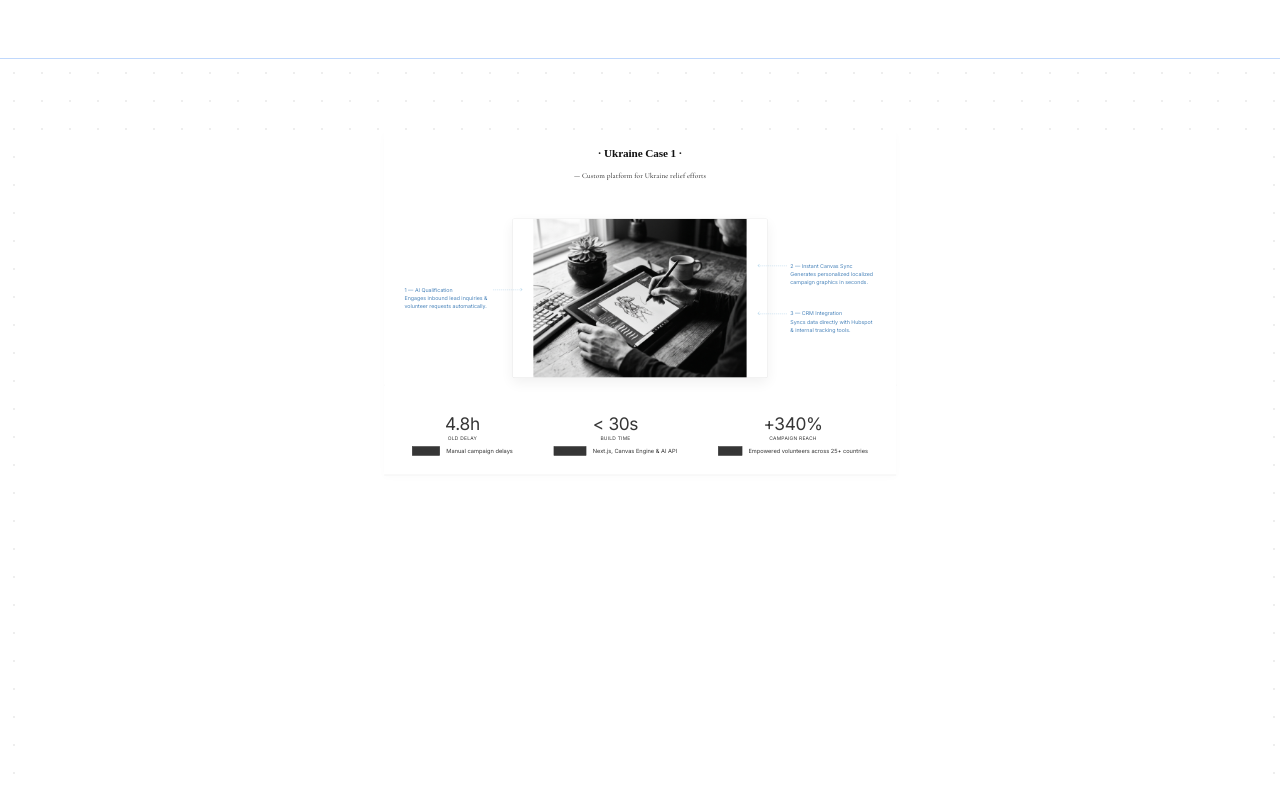
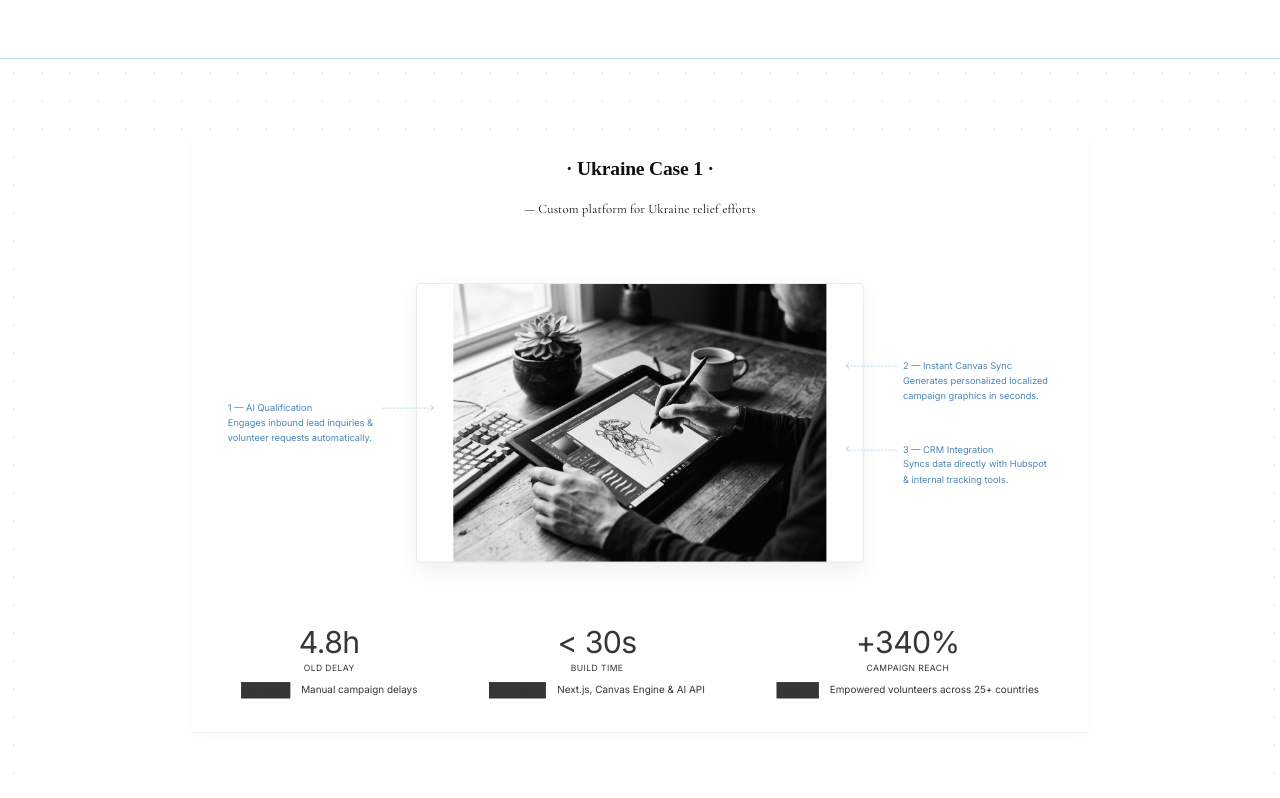
Before and after one commit to Irene2828/porfoliojuly, a Next.js app: page / in a window 1280 px wide. Shown: the part 2880-3678 px from the top of the page. Built offline with nearby package versions, Linux system fonts and the light colour scheme; no server answers; the database is empty; a web font is replaced by a local one.

Commit message:
Fix Row 1 full-width preview scaler math to eliminate white empty space

```diff
--- a/src/app/components/Projects.css
+++ b/src/app/components/Projects.css
@@ -682,6 +682,27 @@
   background: transparent !important;
 }
 
+.row1-fullwidth-wrapper {
+  aspect-ratio: 16 / 9 !important;
+}
+
+.row1-fullwidth-scaler {
+  width: 142.857% !important;
+  height: 142.857% !important;
+  transform: scale(0.7) !important;
+}
+
+@media (max-width: 900px) {
+  .row1-fullwidth-wrapper {
+    aspect-ratio: 16 / 11.8 !important;
+  }
+  .row1-fullwidth-scaler {
+    width: 250% !important;
+    height: 250% !important;
+    transform: scale(0.4) !important;
+  }
+}
+
 /* Remove viewport-width breakouts inside the preview card so it fits nicely */
 .preview-view .project-body-grid,
 .preview-view .section-divider-stats-row {
--- a/src/app/v2/components/ProjectsV2.tsx
+++ b/src/app/v2/components/ProjectsV2.tsx
@@ -229,8 +229,8 @@ export default function ProjectsV2({ initialProjects = [] }: ProjectsV2Props) {
               onClick={() => setSelectedProjectId(row1Project.id)}
               style={{ cursor: 'pointer' }}
             >
-              <div className="preview-card-wrapper">
-                <div className="preview-card-scaler">
+              <div className="preview-card-wrapper row1-fullwidth-wrapper">
+                <div className="preview-card-scaler row1-fullwidth-scaler">
                   {renderProjectContent(row1Project, false)}
                 </div>
               </div>
```
